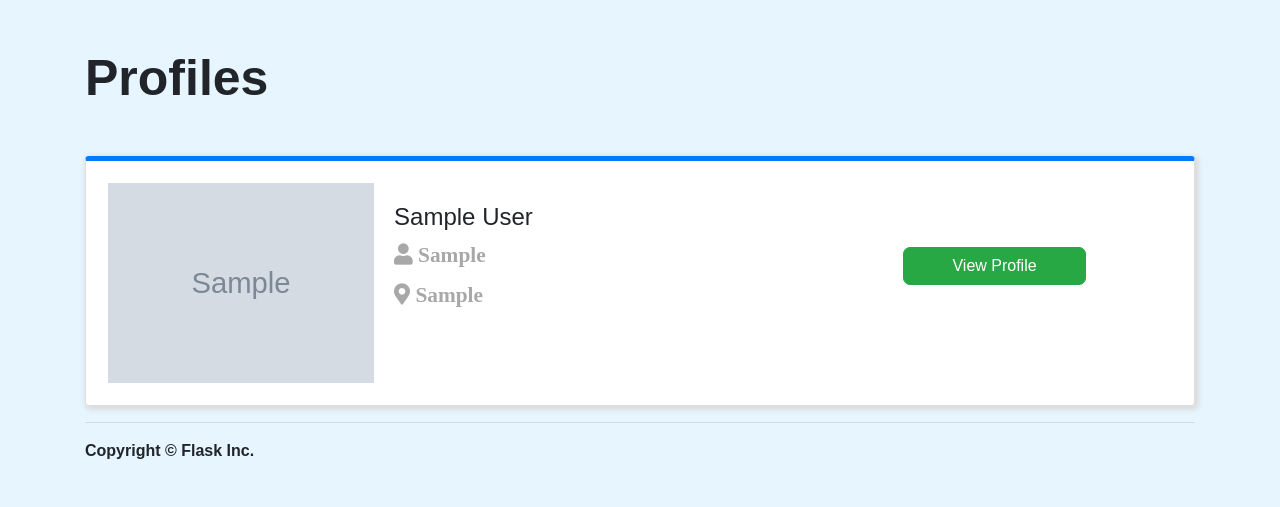
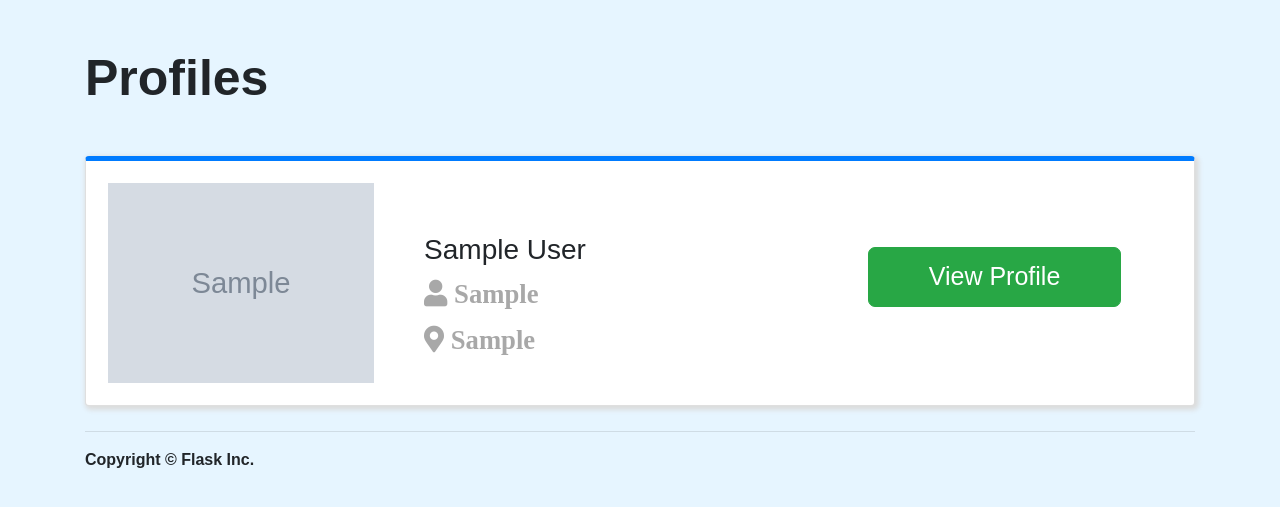
Before and after one commit to LRJasmine/info3180-project1, a Flask app: page /profiles in a window 1280 px wide. Shown: the part 56-563 px from the top of the page. Run offline with Flask 2, Linux system fonts and the light colour scheme; tables that the repository leaves empty hold one stand-in row (values such as "Sample post"); grey boxes marked "Sample" are stand-in pictures; some libraries are stand-ins or nearby versions.

Commit message:
profiles css

```diff
--- a/app/static/css/app.css
+++ b/app/static/css/app.css
@@ -21,3 +21,7 @@ h1 {
     padding-top: 40px;
     padding-bottom: 40px;
 }
+
+.btn {
+    font-size: 25px;
+}
--- a/app/static/css/profiles.css
+++ b/app/static/css/profiles.css
@@ -1,13 +1,19 @@
 #images {
     max-width: 100%;
     max-height: 100%;
-    display: block; /* remove extra space below image */
     margin: 0px;
+    object-fit: cover;
+    width:100%;
+    height: 200px;
+    border: none;
+
 }
 
 .card-header {
     padding: 0px;
     background-color: white;
+    height: 200px;
+    width: 200px;
     border: none;
 }
 
@@ -20,6 +26,7 @@
     padding: 2%;
     box-shadow: 2px 2px 5px 2px #DCDCDC		;
     border-top: solid #007bff 5px;
+    margin-bottom: 25px;
 }
 
 .fas {
@@ -28,8 +35,15 @@
 }
 
 .btn {
-    padding-left: 15%;
-    padding-right: 15%;
+    padding: 10px 60px;
     border-radius: 7px;
+}
 
+.card-body {
+    padding-top: 50px;
+    padding-left: 50px;
 }
+
+.card-text {
+    font-size: 20px;
+}
--- a/app/templates/profiles.html
+++ b/app/templates/profiles.html
@@ -20,9 +20,9 @@
                 <img src="{{ url_for('static', filename = 'uploads/'+ user.profile_picture) }}" class="cover" id="images" alt="Profile Picture">
             </div>
             <div class="card-body col-sm-5">
-                <h4 class="card-title">{{ user.first_name}} {{ user.last_name }}</h4>
-                <p><i class="fas fa-user fa-lg"> {{ user.gender }}</i></p>
-                <p><i class="fas fa-map-marker-alt fa-lg"> {{ user.location }}</i></p>
+                <h3 class="card-title">{{ user.first_name}} {{ user.last_name }}</h3>
+                <p class="card-text"><i class="fas fa-user fa-lg"> {{ user.gender }}</i></p>
+                <p class="card-text"><i class="fas fa-map-marker-alt fa-lg"> {{ user.location }}</i></p>
             </div>
             <div class="col-sm-4 buttondiv">
                 <form action="{{ url_for('oneprofilepage', userid=user.id) }}" method="GET" class="align-middle">
```
Also changed, not shown: app/static/uploads/andrewheadshot.jpg (added).
